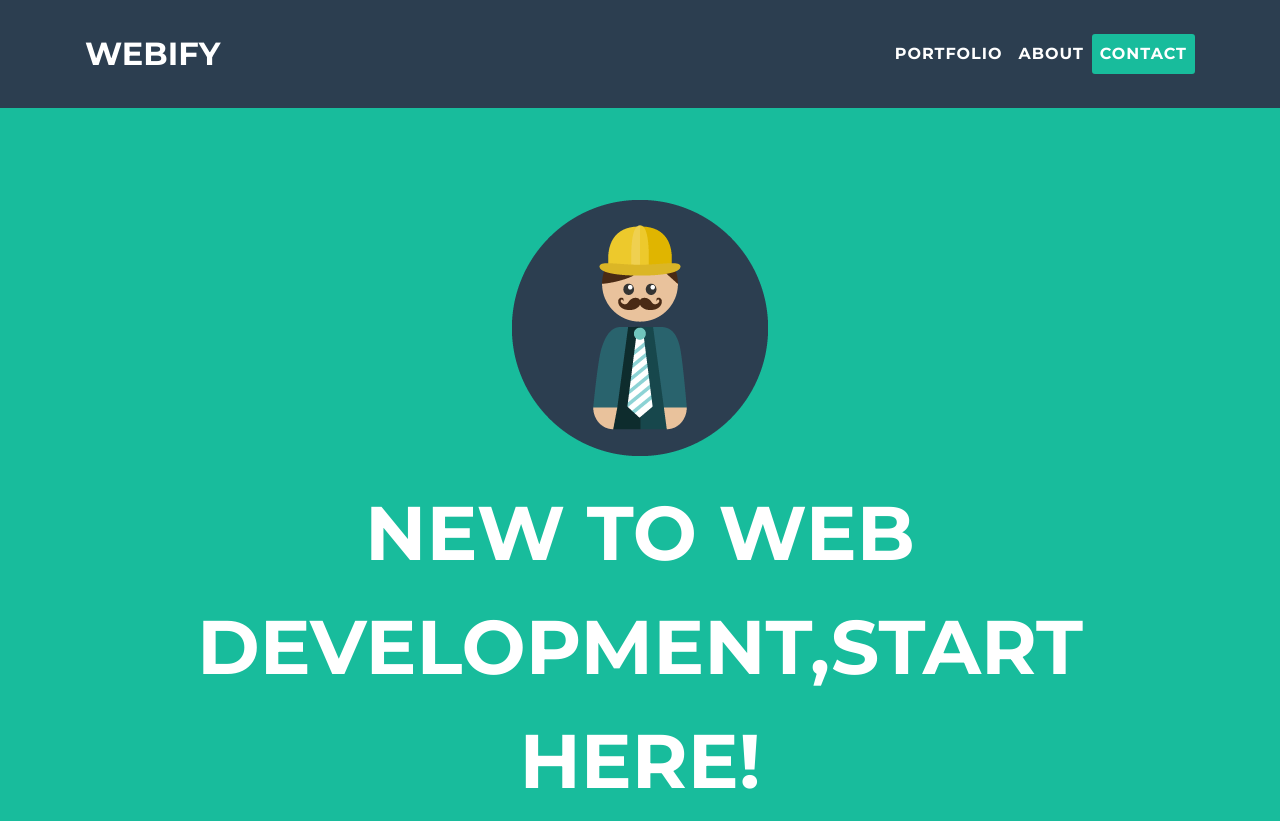
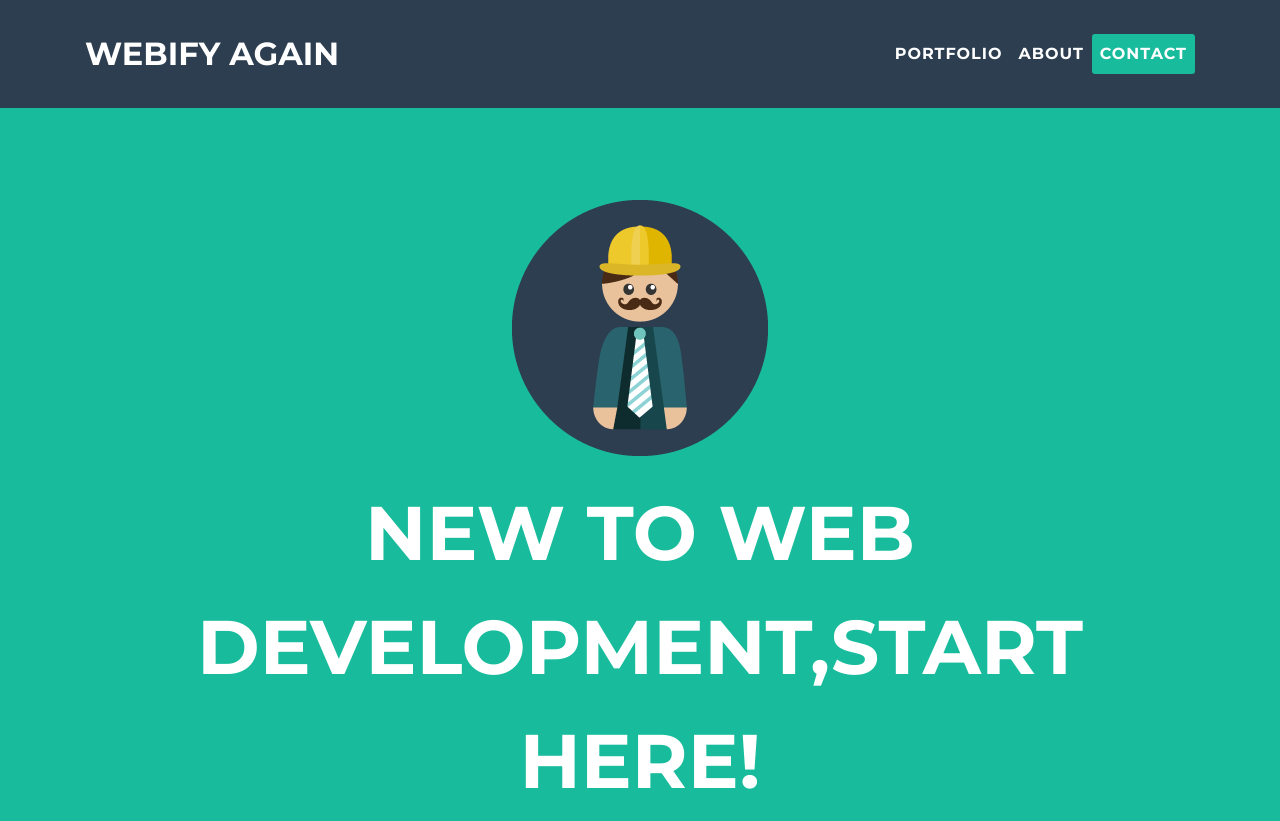
Before and after one commit to usr-Aditya/web1, a website with bundled scripts: page index.html in a window 1280 px wide. Shown: the top 821 px of the page. Built offline with nearby package versions, Linux system fonts and the light colour scheme.

Commit message:
title changed

```diff
--- a/index.html
+++ b/index.html
@@ -28,7 +28,7 @@
     <!-- Navigation -->
     <nav class="navbar navbar-expand-lg navbar-light fixed-top" id="mainNav">
       <div class="container">
-        <a class="navbar-brand js-scroll-trigger" href="#page-top">Webify</a>
+        <a class="navbar-brand js-scroll-trigger" href="#page-top">Webify Again</a>
         <button class="navbar-toggler navbar-toggler-right" type="button" data-toggle="collapse" data-target="#navbarResponsive" aria-controls="navbarResponsive" aria-expanded="false" aria-label="Toggle navigation">
           Menu
           <i class="fa fa-bars"></i>
```
